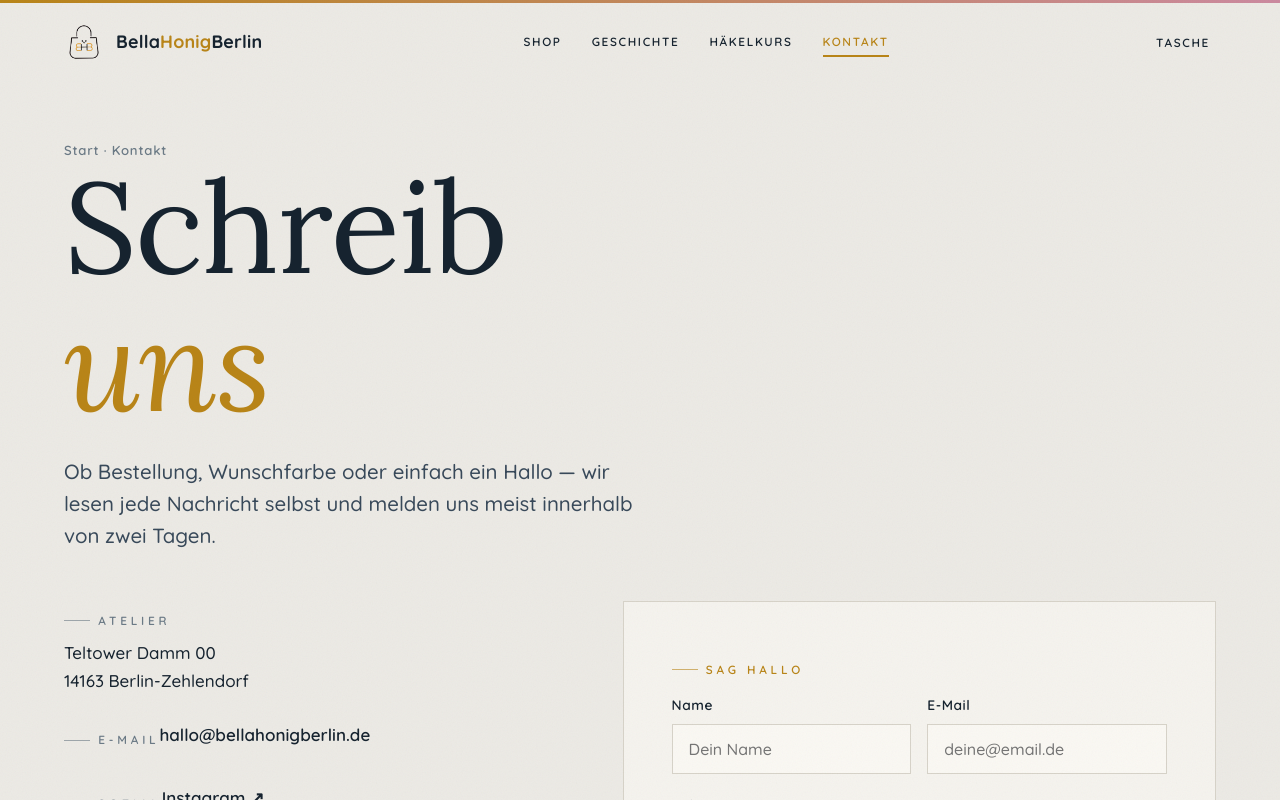
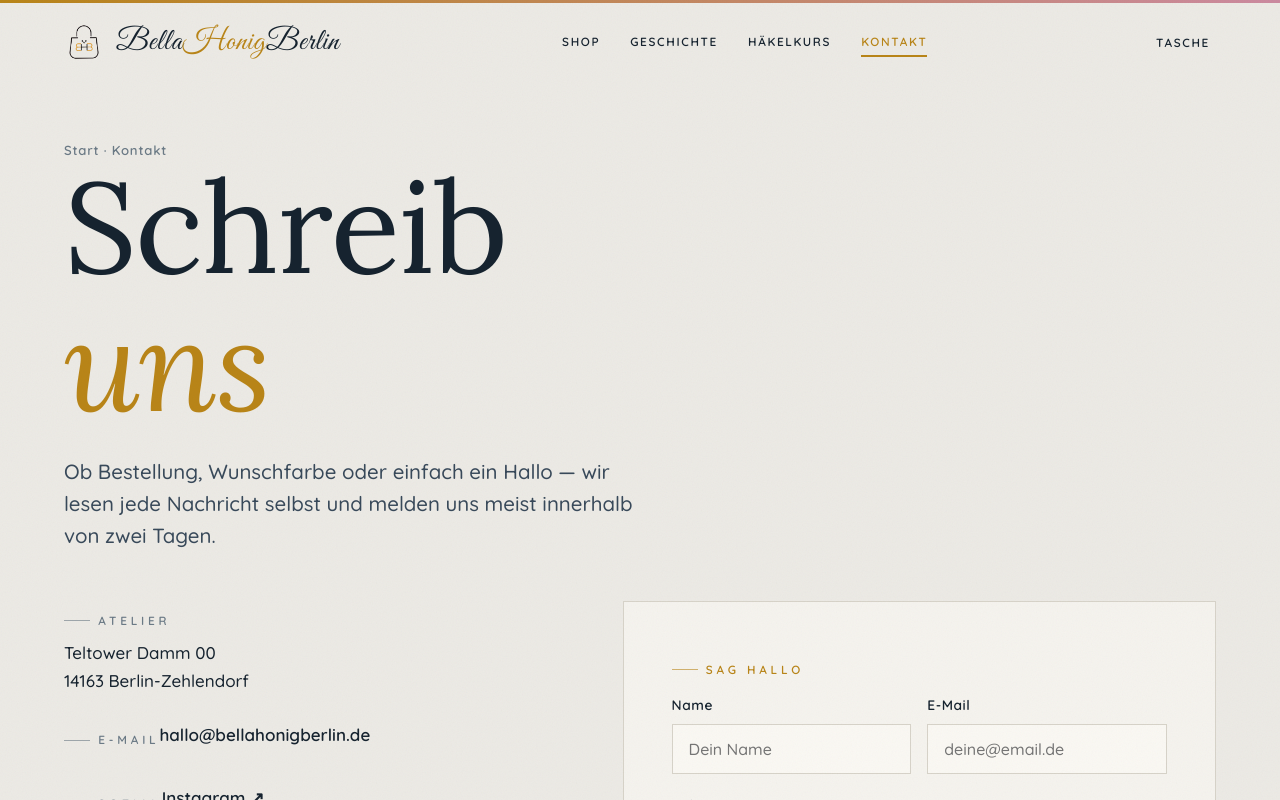
Before and after one commit to ninoborn1-stack/bellahonigberlin, a React (Vite) app: page /kontakt in a window 1280 px wide. Shown: the top 800 px of the page. Built offline with nearby package versions, Linux system fonts and the light colour scheme.

Commit message:
Full-width layout: unify all sections + nav-inner + hero to --wrap 1760 (align edge-to-edge like nav/hero); brand wordmark in Great Vibes calligraphy script

```diff
--- a/index.html
+++ b/index.html
@@ -13,7 +13,7 @@
     <link rel="preconnect" href="https://fonts.googleapis.com" />
     <link rel="preconnect" href="https://fonts.gstatic.com" crossorigin />
     <link
-      href="https://fonts.googleapis.com/css2?family=Lora:ital,wght@0,400;0,500;0,600;1,400;1,500&family=Quicksand:wght@400;500;600;700&display=swap"
+      href="https://fonts.googleapis.com/css2?family=Great+Vibes&family=Lora:ital,wght@0,400;0,500;0,600;1,400;1,500&family=Quicksand:wght@400;500;600;700&display=swap"
       rel="stylesheet"
     />
   </head>
--- a/src/components/Nav.jsx
+++ b/src/components/Nav.jsx
@@ -33,6 +33,7 @@ export default function Nav() {
   return (
     <>
       <nav className={`nav ${scrolled ? 'scrolled' : ''} ${menu ? 'menu-open' : ''} ${overHero ? 'over-hero' : ''}`}>
+        <div className="nav-inner">
           <Link to="/" className="nav-brand" onClick={() => setMenu(false)}>
             <img className="mark" src={asset('/brand/mark.png')} alt="" />
             <b>
@@ -64,6 +65,7 @@ export default function Nav() {
               <span style={{ transform: menu ? 'translateY(-7px) rotate(-45deg)' : '' }} />
             </button>
           </div>
+        </div>
       </nav>
 
       <AnimatePresence>
--- a/src/index.css
+++ b/src/index.css
@@ -27,8 +27,9 @@
 
   --serif: 'Lora', 'Georgia', 'Times New Roman', serif;
   --sans: 'Quicksand', 'Segoe UI', system-ui, sans-serif;
+  --script: 'Great Vibes', 'Segoe Script', cursive;
 
-  --wrap: 1280px;
+  --wrap: 1760px;
   --gutter: clamp(20px, 5vw, 72px);
   --radius: 0px;
 
@@ -113,7 +114,7 @@ h1, h2, h3, h4 {
 
 /* ---------- layout ---------- */
 .wrap { max-width: var(--wrap); margin: 0 auto; padding-inline: var(--gutter); }
-.wrap-wide { max-width: 1600px; margin: 0 auto; padding-inline: var(--gutter); }
+.wrap-wide { max-width: var(--wrap); margin: 0 auto; padding-inline: var(--gutter); }
 section { position: relative; }
 .section-pad { padding-block: clamp(80px, 12vw, 180px); }
 
@@ -211,14 +212,18 @@ section { position: relative; }
 .nav {
   position: fixed; top: 0; left: 0; right: 0;
   z-index: 150;
-  display: flex; align-items: center; justify-content: space-between;
-  padding: 22px var(--gutter);
+  padding-block: 22px;
   background: transparent;
   transition: padding 0.4s var(--ease), background 0.4s var(--ease), box-shadow 0.4s var(--ease);
 }
+/* Full-bleed bar, but its contents align to the same width as every section */
+.nav-inner {
+  max-width: var(--wrap); margin: 0 auto; padding-inline: var(--gutter);
+  display: flex; align-items: center; justify-content: space-between;
+}
 /* Solid frosted bar once scrolled off the hero */
 .nav.scrolled {
-  padding: 13px var(--gutter);
+  padding-block: 13px;
   background: rgba(236, 234, 229, 0.9);
   backdrop-filter: blur(12px) saturate(1.15);
   box-shadow: 0 1px 0 var(--line);
@@ -231,7 +236,8 @@ section { position: relative; }
 }
 .nav-brand .mark { width: 40px; height: 40px; flex: none; }
 .nav-brand b {
-  font-weight: 700; font-size: 1.12rem; letter-spacing: 0.01em;
+  font-family: var(--script); font-weight: 400;
+  font-size: 1.9rem; letter-spacing: 0.02em; line-height: 1;
 }
 .nav-brand span { color: var(--honey); }
 .nav-links {
@@ -324,7 +330,7 @@ section { position: relative; }
 .hero-content {
   position: relative; z-index: 2;
   height: 100%;
-  max-width: 1600px; margin: 0 auto; padding-inline: var(--gutter);
+  max-width: var(--wrap); margin: 0 auto; padding-inline: var(--gutter);
   display: flex; flex-direction: row; align-items: center; justify-content: space-between; gap: 40px;
   padding-top: 96px; padding-bottom: 90px;
 }
```
Lines whose indentation alone changed are shown as unchanged.
